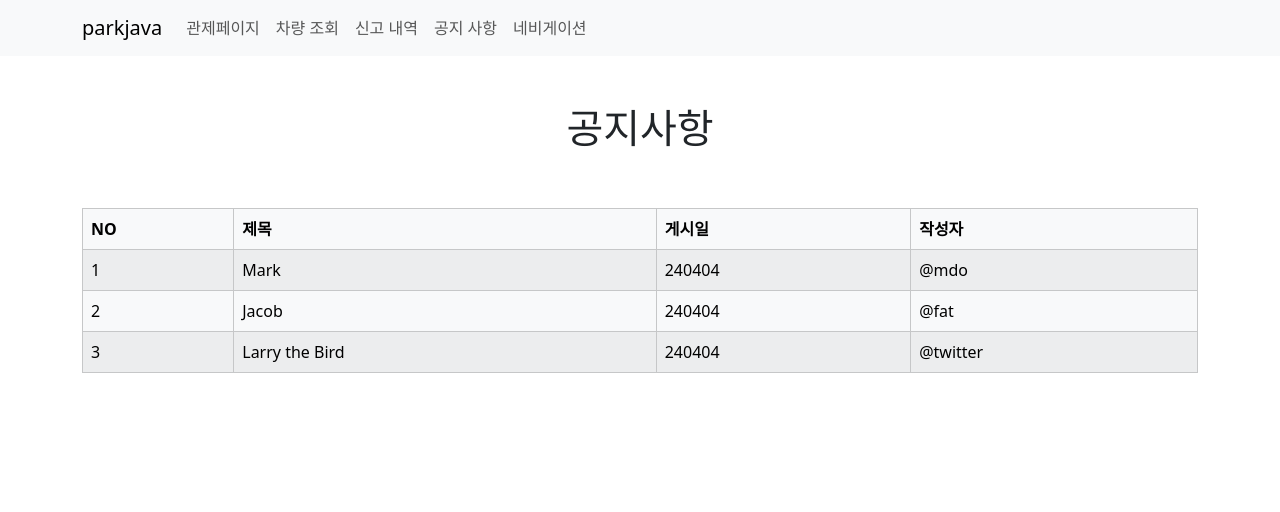
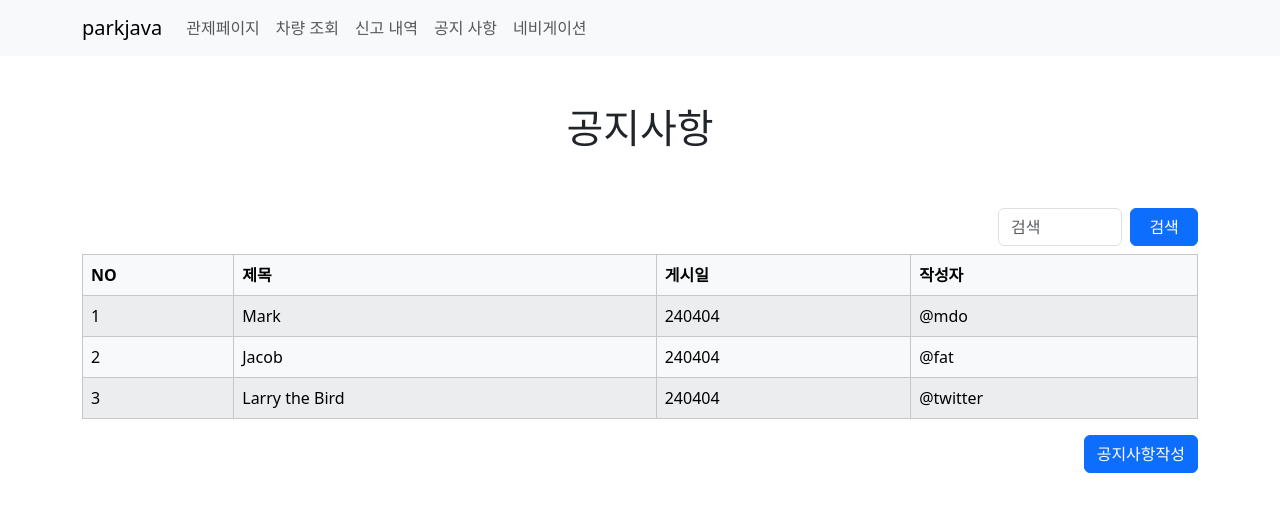
Before and after one commit to parkjava/frontend, a React (Create React App) app: page /notice in a window 1280 px wide. Shown: the top 512 px of the page. Built offline with nearby package versions, Linux system fonts and the light colour scheme.

Commit message:
공지사항작성 추가1

```diff
--- /dev/null
+++ b/src/pages/noticePage/components/noticeCreate.jsx
@@ -0,0 +1,15 @@
+import { Button, Container } from "react-bootstrap"
+import { Link } from "react-router-dom";
+
+export default function NoiceCreate () {
+
+    return (<>
+        <Container className="d-flex justify-content-end ">
+            <Link to="#공지사항작성">
+                <Button variant="primary" type="submit" name="noticecreate">
+                    공지사항작성
+                </Button>
+            </Link>
+        </Container>
+    </>)
+}
--- a/src/pages/noticePage/components/noticeNavbar.jsx
+++ b/src/pages/noticePage/components/noticeNavbar.jsx
@@ -12,7 +12,7 @@ export default function MainNavbar() {
             <Nav.Link href="#menu1" className=''>관제페이지</Nav.Link>
             <Nav.Link href="#menu2">차량 조회</Nav.Link>
             <Nav.Link href="#menu3">신고 내역</Nav.Link>
-            <Nav.Link href="#menu4">공지 사항</Nav.Link>
+            <Nav.Link href="/notice">공지 사항</Nav.Link>
             <Nav.Link href="#menu5">네비게이션</Nav.Link>
           </Nav>
         </Navbar.Collapse>
--- /dev/null
+++ b/src/pages/noticePage/components/noticeSearch.jsx
@@ -0,0 +1,34 @@
+import { Form, Button,Container, } from 'react-bootstrap';
+import {useState} from 'react'
+
+
+export default function NoticeSearch() {
+    const [searchTerm, setSearchTerm] = useState('');
+
+    const handleInputChange = (e) => {
+        setSearchTerm(e.target.value);
+    };
+
+    const handleSubmit = (e) => {
+        e.preventDefault();
+        console.log('검색어:', searchTerm);
+    };
+
+    return (<>
+    <Container className="d-flex justify-content-end ">
+        <Form onSubmit={handleSubmit} className='d-flex pb-2' style={{ width : '200px'}} >
+            <Form.Control
+                type="text"
+                placeholder="검색"
+                name='notice'
+                value={searchTerm}
+                onChange={handleInputChange}
+                className='me-2'
+                />
+            <Button variant="primary" type="submit" className="" style={{ width : '100px'}}>
+            검색
+            </Button>
+        </Form>
+    </Container>
+    </>)
+}
--- a/src/pages/noticePage/index.jsx
+++ b/src/pages/noticePage/index.jsx
@@ -1,6 +1,8 @@
 import MainNavbar from './components/noticeNavbar'
 import NoticeTable from './components/noticeTable'
 import NoticeTitle from './components/noticeTitle'
+import NoticeSearch from './components/noticeSearch'
+import NoiceCreate from './components/noticeCreate'
 
 
 export default function NoticePage() {
@@ -9,7 +11,9 @@ export default function NoticePage() {
       <div>
         <MainNavbar/>
         <NoticeTitle/>
+        <NoticeSearch/>
         <NoticeTable/>
+        <NoiceCreate/>
       </div>
     </>
   );
```
